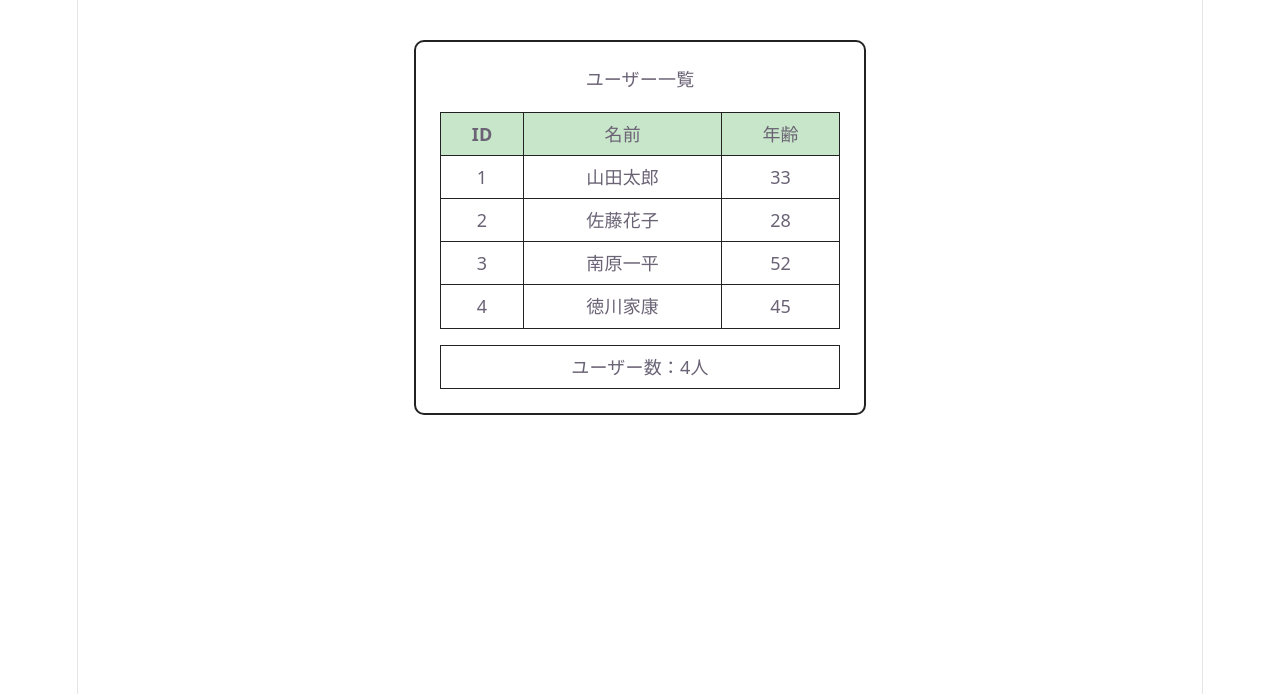
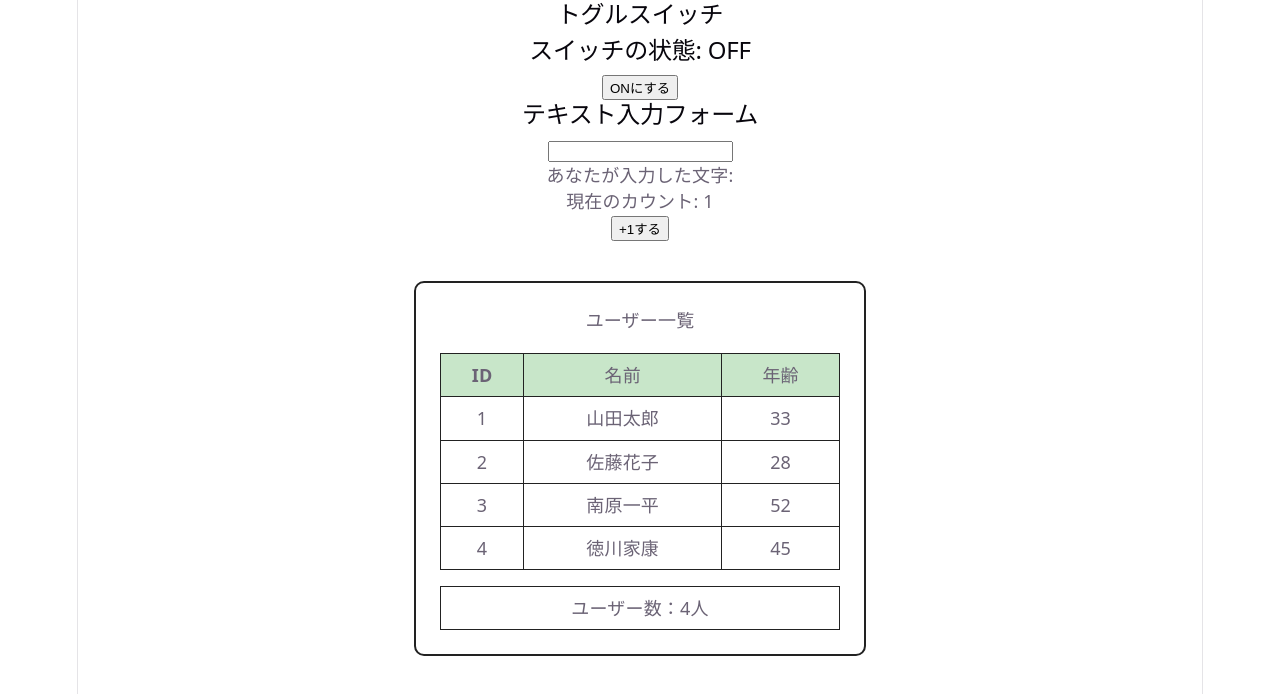
Before and after one commit to navyfish216/sandbox-react, a React (Vite) app in the folder study-react-app/: page / in a window 1280 px wide. Shown: the top 694 px of the page. Built offline with nearby package versions, Linux system fonts and the light colour scheme.

Commit message:
React修行②：stateを使用して状態を管理

```diff
--- a/study-react-app/src/App.jsx
+++ b/study-react-app/src/App.jsx
@@ -1,20 +1,21 @@
-import { useState } from 'react'
-import reactLogo from './assets/react.svg'
-import viteLogo from './assets/vite.svg'
-import heroImg from './assets/hero.png'
-import UserList from "./pages/UserList"
-import './App.css'
+//import { useState } from 'react';
+//import reactLogo from './assets/react.svg';
+//import viteLogo from './assets/vite.svg';
+//import heroImg from './assets/hero.png';
+import UserList from "./pages/UserList";
+import CounterApp from "./components/CounterApp";
+import TextInputSample from "./components/TextInputSample";
+import ToggleSwitch from "./components/ToggleSwitch";
+import './App.css';
 
 function App() {
-  // JavaScriptのイベント処理関数（クリックされたときにアラートを出す）
-  const handleClick = () => {
-    alert("クリックされました！");
-  };
-
   return (
     <>
+      <ToggleSwitch />
+      <TextInputSample />
+      <CounterApp />
       <UserList />
     </>
-  )
+  );
 }
 export default App
--- /dev/null
+++ b/study-react-app/src/components/CounterApp.jsx
@@ -0,0 +1,21 @@
+import { useState } from 'react';
+
+function CounterApp() {
+  // ①useStateを使ってカウントのステートを定義
+  const [count, setCount] = useState(1);
+
+  const handleClick = () => {
+    // ②ボタンがクリックされたときにカウントを1増やす
+    setCount(count + 1);
+  };
+
+  return (
+    <div>
+      {/* ③カウントの値を表示 */}
+      <p>現在のカウント: {count}</p>
+      {/* ④クリックイベント */}
+      <button onClick={handleClick}>+1する</button>
+    </div>
+  );
+}
+export default CounterApp
--- /dev/null
+++ b/study-react-app/src/components/TextInputSample.jsx
@@ -0,0 +1,22 @@
+import { useState } from 'react';
+
+function TextInputSample() {
+  // ①ステートの初期値は空文字
+  const [text1, setText] = useState('');
+
+  const handleChange = (event) => {
+    // ②入力内容でステートを更新
+    setText(event.target.value);
+  };
+
+  return (
+    <div>
+      <h2>テキスト入力フォーム</h2>
+      {/* ③入力値　④イベント */}
+      <input type="text" value={text1} onChange={handleChange} />
+      {/* ⑤表示 */}
+      <p>あなたが入力した文字: {text1}</p>
+    </div>
+  );
+}
+export default TextInputSample
--- /dev/null
+++ b/study-react-app/src/components/ToggleSwitch.jsx
@@ -0,0 +1,25 @@
+import { useState } from 'react';
+
+function ToggleSwitch() {
+  // ①スイッチの状態を管理するステート
+  // 初期値はfalse(OFF)
+  const [isOn, setIsOn] = useState(false);
+
+  const handleClick = () => {
+    // ②スイッチの状態を反転させる
+    setIsOn(!isOn);
+  };
+
+  return (
+    <div>
+      <h2>トグルスイッチ</h2>
+      {/* ③三項演算子を使って表示を切り替え */}
+      <h2>スイッチの状態: {isOn ? 'ON' : 'OFF'}</h2>
+      {/* ④イベント */}
+      <button onClick={handleClick}>
+        {isOn ? 'OFFにする' : 'ONにする'}
+      </button>
+    </div>
+  );
+}
+export default ToggleSwitch
```
